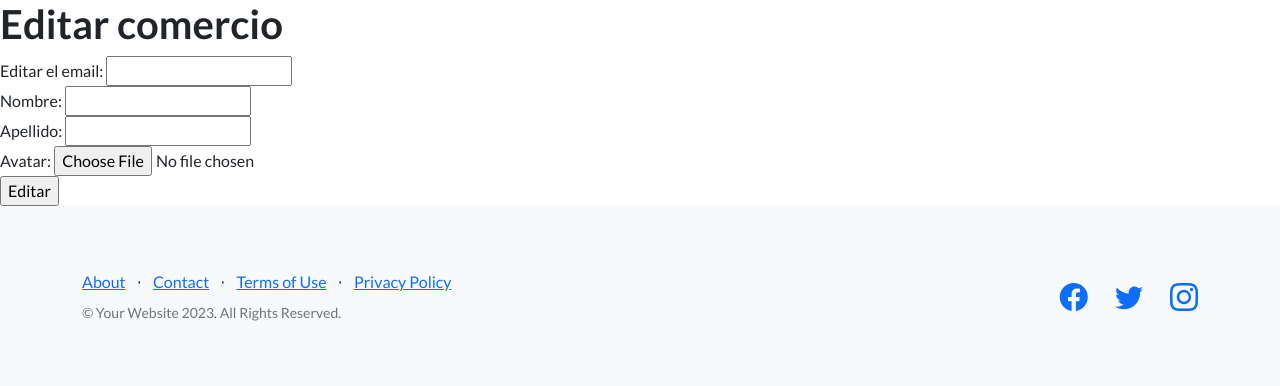
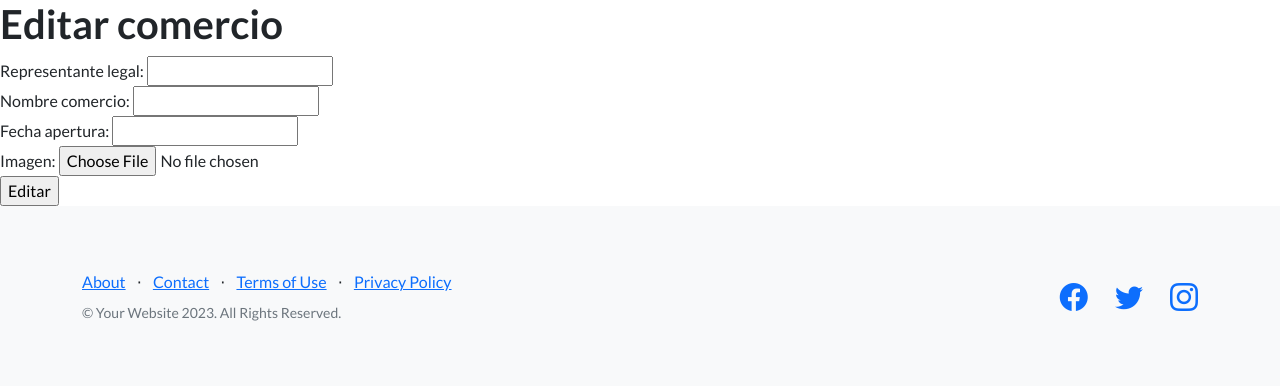
Before and after one commit to Al3jandr0-creator/Castaneda-TuPrimeraPagina, a Django app: template locales/templates/comercios/editar_comercio.html in a window 1280 px wide. Shown: the part 66-452 px from the top of the page. Run offline with Django 5.2, Linux system fonts and the light colour scheme; the template is opened without the code that fills it: values that come from a table or form of the project are taken from there, others are empty; some libraries are stand-ins or nearby versions.

Commit message:
Agregue campo de imagen a comercios

```diff
--- /dev/null
+++ b/locales/forms.py
@@ -0,0 +1,7 @@
+from django import forms
+from .models import Comercio
+
+class CrearComercioForm(forms.ModelForm):
+    class Meta:
+        model = Comercio
+        fields = ['representante_legal', 'nombre_comercio', 'fecha_apertura', 'imagen']
--- a/locales/models.py
+++ b/locales/models.py
@@ -4,6 +4,7 @@ class Comercio(models.Model):
     representante_legal = models.CharField(max_length =20)
     nombre_comercio = models.CharField(max_length =30)
     fecha_apertura = models.DateField()
+    imagen = models.ImageField(upload_to='avatares', null=True, blank=True)
 
     def __str__(self):
         return f"{self.representante_legal} {self.nombre_comercio} - {self.fecha_apertura}"
--- a/locales/templates/comercios/comercio.html
+++ b/locales/templates/comercios/comercio.html
@@ -14,6 +14,9 @@ Listado de comercios
 <ul>
     {% for comercio in comercios %}
         <li>{{comercio}} |
+            {% if comercio.imagen %}
+            <img src="{{ comercio.imagen.url }}" alt="" height="50px">
+            {% endif %}
             <a href="{% url 'detalle_comercio' comercio.id %}">Detalle</a>
             <a href={% url 'editar_comercio' comercio.id %}>Editar</a>|
             <a href={% url 'eliminar_comercio' comercio.id %}>Eliminar</a> |
--- a/locales/templates/comercios/crear_comercio.html
+++ b/locales/templates/comercios/crear_comercio.html
@@ -5,7 +5,7 @@
 {% endblock header %}
 
 {% block main %}
-    <form action={% url "crear_comercio"%} method="POST">
+    <form action={% url "crear_comercio"%} method="POST" enctype="multipart/form-data">
         {% csrf_token %}
         <table>
             {{form}}
--- a/locales/templates/comercios/detalle_comercio.html
+++ b/locales/templates/comercios/detalle_comercio.html
@@ -9,6 +9,9 @@ Detalle del comercio: {{comercios}}
     <li>Representante legal: {{comercio.representante_legal}}</li>
     <li>Nombre comercio: {{comercio.nombre_comercio}}</li>
     <li>Fecha de apertura: {{comercio.fecha_apertura}} </li>
+    {% if comercio.imagen %}
+    <img src="{{ comercio.imagen.url }}" alt="" height="50px">
+    {% endif %}
     <a href={% url 'editar_comercio' comercio.id %}>Editar</a>|
     <a href={% url 'eliminar_comercio' comercio.id %}>Eliminar</a> |
 </ul>
--- a/locales/views.py
+++ b/locales/views.py
@@ -5,6 +5,7 @@ from django.urls import reverse_lazy
 from django.views.generic.detail import DetailView
 from locales.models import Comercio
 from django.contrib.auth.mixins import LoginRequiredMixin
+from .forms import CrearComercioForm
 
 class Comercios(ListView):
     model = Comercio
@@ -13,8 +14,8 @@ class Comercios(ListView):
 
 class CrearComercio(CreateView):
     model = Comercio
+    form_class = CrearComercioForm
     template_name = "comercios/crear_comercio.html"
-    fields = ['representante_legal', 'nombre_comercio', 'fecha_apertura']
     success_url =  reverse_lazy('comercios')
 
 class EliminarComercio(LoginRequiredMixin, DeleteView):
@@ -26,7 +27,7 @@ class EditarComercio(LoginRequiredMixin, UpdateView):
     model = Comercio
     template_name = "comercios/editar_comercio.html"
     success_url =  reverse_lazy('comercios')
-    fields = ['representante_legal', 'nombre_comercio', 'fecha_apertura']
+    fields = ['representante_legal', 'nombre_comercio', 'fecha_apertura', 'imagen']
 
 class DetalleComercio(DetailView):
      model = Comercio
```
Also changed, not shown: locales/migrations/0002_comercio_imagen.py (added).
